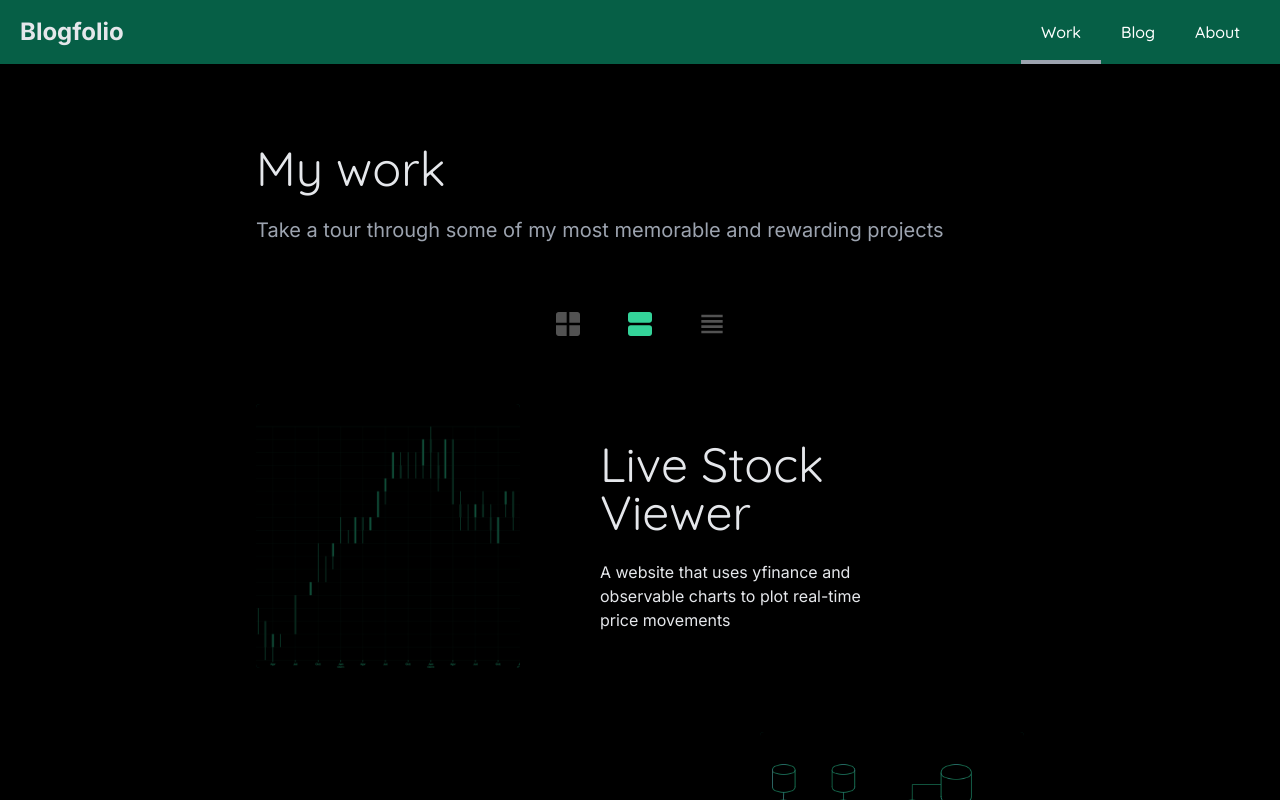
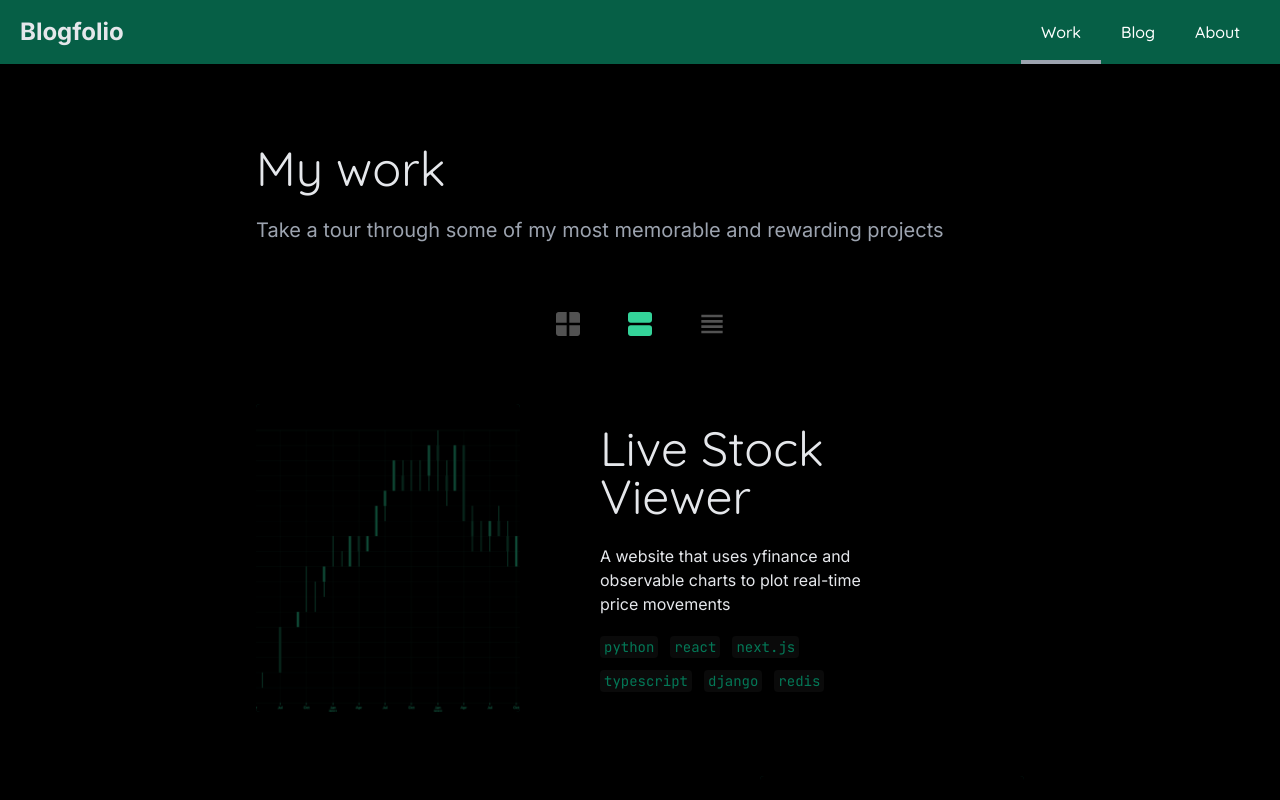
Before and after one commit to ARahimKhan/portfolio-blog, a SvelteKit app: page /work in a window 1280 px wide. Built offline with nearby package versions, Linux system fonts and the light colour scheme.

Commit message:
- add technology capsules - add snake icon

```diff
--- a/src/routes/work/+page.svelte
+++ b/src/routes/work/+page.svelte
@@ -9,62 +9,73 @@
 				'A website that uses yfinance and observable charts to plot real-time price movements',
 			title: 'Live Stock Viewer',
 			slug: 'live-stocks',
-			icon: import('$lib/assets/images/stock-viewer-ss.png')
+			icon: import('$lib/assets/images/stock-viewer-ss.png'),
+			technologies: ['python', 'react', 'next.js', 'typescript', 'django', 'redis']
 		},
 		{
 			description:
 				'Performant and scalable data aggregation and transformation pipeline built with Kafka',
 			title: 'ETL',
 			slug: 'etl',
-			icon: import('$lib/assets/images/etl-system-design-icon.png')
+			icon: import('$lib/assets/images/etl-system-design-icon.png'),
+			technologies: ['python', 'kafka', 'docker', 'postgresql', 'aws']
 		},
 		{
 			description:
 				'College activities and student-club interaction platform. Supports articles, events, venues, leaderboards',
 			title: 'Junction',
-			slug: 'junction'
+			slug: 'junction',
+			technologies: ['java', 'python', 'kotlin', 'react native', 'node.js', 'android']
 		},
 		{
 			description:
 				'A web UI to generate Kubernetes yaml config files through a drag-and-drop interface',
 			title: 'Kubernetes configurator',
-			slug: 'k8s-configurator'
+			slug: 'k8s-configurator',
+			technologies: ['python', 'fastapi', 'react', 'typescript']
 		},
 		{
 			description:
 				'An application that maps all relations in a database based on conventions and constraints',
-			title: 'Database relation viewer',
-			slug: 'db-relations-viewer'
+			title: 'Database Mapper',
+			slug: 'db-mapper',
+			technologies: ['ruby on rails', 'svelte', 'ruby', 'typescript', 'javascript']
 		},
 		{
 			description:
 				'A virtual machine and disassembler that supports a minimal instruction set. Performs semantic and syntactic checks as well',
 			title: 'Emulator001',
-			slug: 'emulator001'
+			slug: 'emulator001',
+			technologies: ['c', 'c++', 'asm', 'cli']
 		},
 		{
 			description:
 				'A GUI library written solely in SDL with C++ directly utilizing textures and frames',
 			title: 'SDL GUI API',
-			slug: 'sdl-gui-api'
+			slug: 'sdl-gui-api',
+			technologies: ['c', 'c++', 'sdl2', 'winapi']
 		},
 		{
 			description:
 				'A Youtube Music website surfer and music downloader with support for organizing, annotating and searching for songs',
 			title: 'YouMuPi',
-			slug: 'youmupi'
+			slug: 'youmupi',
+			technologies: ['python', 'linux', 'cli']
 		},
 		{
 			description: 'A space invaders spinoff made a 100x harder and given eerie sound effects',
 			title: 'Space Invaders',
 			slug: 'space-invaders',
-			icon: import('$lib/assets/images/space-invaders-ss.png')
+			icon: import('$lib/assets/images/space-invaders-ss.png'),
+			technologies: ['python', 'pygame']
 		},
 		{
 			description:
-				"Classic hissssssssssssssssstoric snek game. Go around and try to eat everything. Don't bite your own tail",
+				"Classsssic snek game. Go around and try to eat everything. Don't bite your own tail",
 			title: 'Snake',
-			slug: 'snake'
+			slug: 'snake',
+			icon: import('$lib/assets/images/snake-game-ss.png'),
+			technologies: ['python', 'pygame']
 		}
 	];
 
@@ -117,15 +128,27 @@
 				>
 					{#if item.icon}
 						{#await item.icon then { default: src }}
-							<img class="scale-[103%] object-cover w-full h-full" {src} alt="Project icon" />
+							<img
+								class="scale-[103%] object-cover w-full h-full aspect-square"
+								{src}
+								alt="Project icon"
+							/>
 						{/await}
 					{/if}
 				</div>
-				<div class="flex flex-col basis-1/2 lg:flex-1 justify-center">
+				<div class="flex flex-col basis-1/2 lg:flex-1 justify-center md:py-5 py-2">
 					<h2 class="lg:text-5xl text-2xl lg:mb-6 mb-2">{item.title}</h2>
 					<p class="text-[10px] lg:text-base">
 						{item.description}
 					</p>
+					<div class="flex flex-row flex-wrap mt-2 md:mt-5 gap-[2px] md:gap-3">
+						{#each item.technologies as tech}
+							<span
+								class="font-mono text-[8px] md:text-sm text-emerald-700 bg-neutral-950 py-[1px] px-1 rounded"
+								>{tech}</span
+							>
+						{/each}
+					</div>
 				</div>
 				<div
 					class={`lg:w-32 w-0 aspect-square bg-transparent ${rev ? 'lg:mr-8' : 'lg:ml-8'}`}
@@ -154,13 +177,24 @@
 						<p class="text-[6px] lg:text-sm px-5 pb-5 bg-black bg-opacity-80">
 							{item.description}
 						</p>
+						<div class="flex flex-row flex-wrap gap-2 px-5 pb-3 bg-black bg-opacity-80 m-0">
+							{#each item.technologies as tech}
+								<span
+									class="font-mono text-[8px] md:text-xs text-emerald-700 bg-neutral-950 py-[1px] px-1 rounded"
+									>{tech}</span
+								>
+							{/each}
+						</div>
 					</div>
 				</div>
 			{/each}
 		</div>
 	{:else if activeViewMode === 'compact'}
 		{#each content as item, i}
-			<a class="work-item flex hover:bg-[#0c0c0c] gap-8 w-full" href={`work/${item.slug}`}>
+			<a
+				class="work-item flex hover:bg-[#0c0c0c] gap-8 w-full md:p-3 pb-2 pt-1 pl-1"
+				href={`work/${item.slug}`}
+			>
 				<div
 					class="overflow-hidden lg:w-28 w-16 my-auto aspect-square bg-emerald-950 rounded-[4px]"
 				>
@@ -178,6 +212,14 @@
 					<p class="text-[12px] lg:text-base hidden lg:block">
 						{item.description}
 					</p>
+					<div class="flex flex-row flex-wrap mt-2 gap-[2px]">
+						{#each item.technologies.slice(0, 3) as tech}
+							<span
+								class="font-mono text-[8px] md:text-sm text-emerald-700 bg-neutral-950 py-[1px] px-1 rounded"
+								>{tech}</span
+							>
+						{/each}
+					</div>
 				</div>
 			</a>
 		{/each}
```
Also changed, not shown: src/lib/assets/images/snake-game-ss.png (added), src/routes/work/db-mapper/+page.svelte (added).
